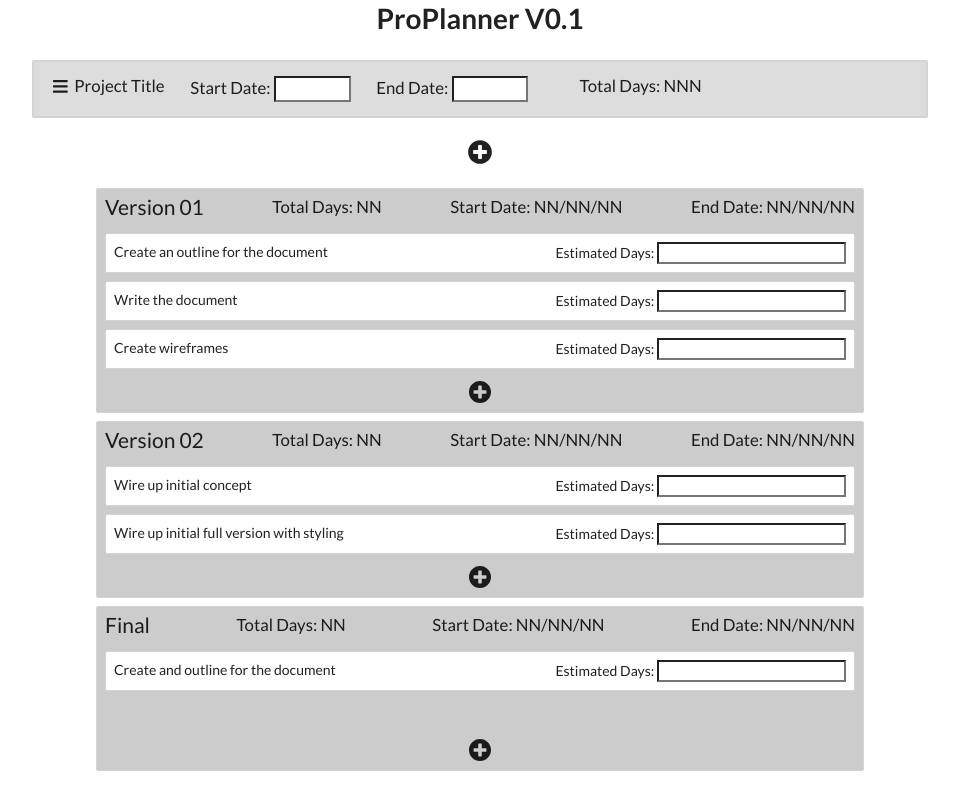
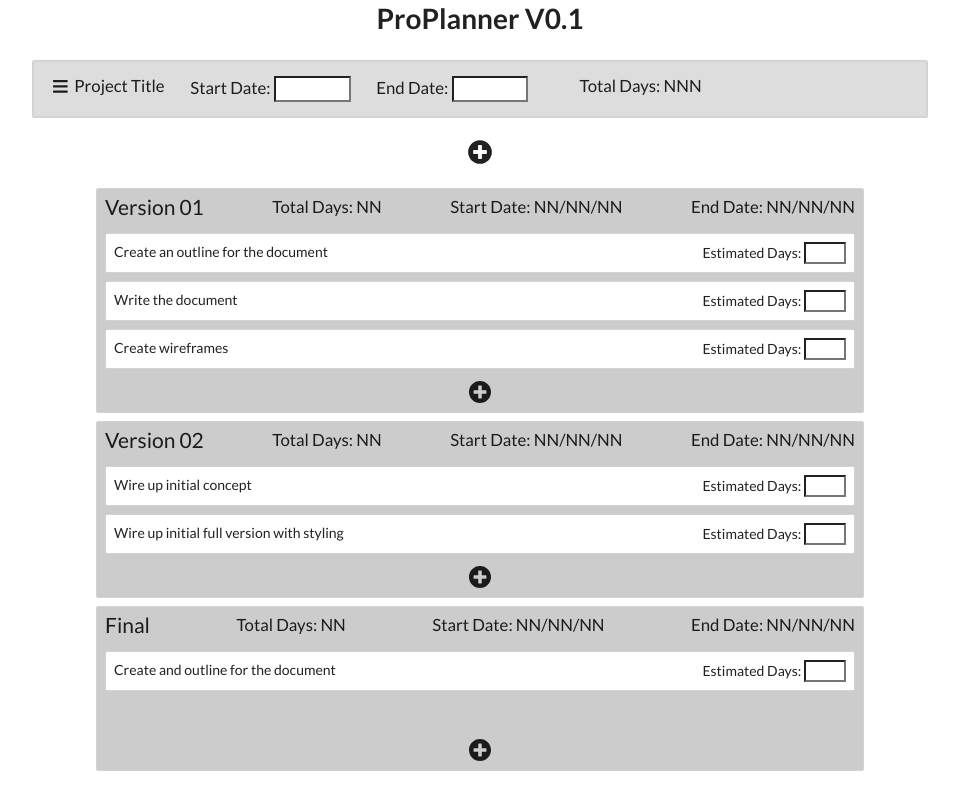
Before and after one commit to AndrewMayer/ProPlanner, a React (Create React App) app: page / in a window 1280 px wide. Shown: the whole page, without its empty margins (160-1119 px from the left). Built offline with nearby package versions, Linux system fonts and the light colour scheme.

Commit message:
visual elements complete

```diff
--- a/src/Components/task.jsx
+++ b/src/Components/task.jsx
@@ -10,6 +10,11 @@ const Container = styled.div`
   padding: 8px;
   margin-bottom: 8px;
   background-color: ${props => (props.isDragging ? 'lightblue' : 'white')};
+`;
+
+const Daybox = styled.input`
+  width: 3em;
+  text-align: right;
 `;
 
 export default class Task extends React.Component {
@@ -25,7 +30,7 @@ export default class Task extends React.Component {
           >
             {this.props.task.description}
             <div>
-              Estimated Days: <input type="text" name="days" />
+              Estimated Days: <Daybox type="text" name="days" />
             </div>
           </Container>
         )}
```
